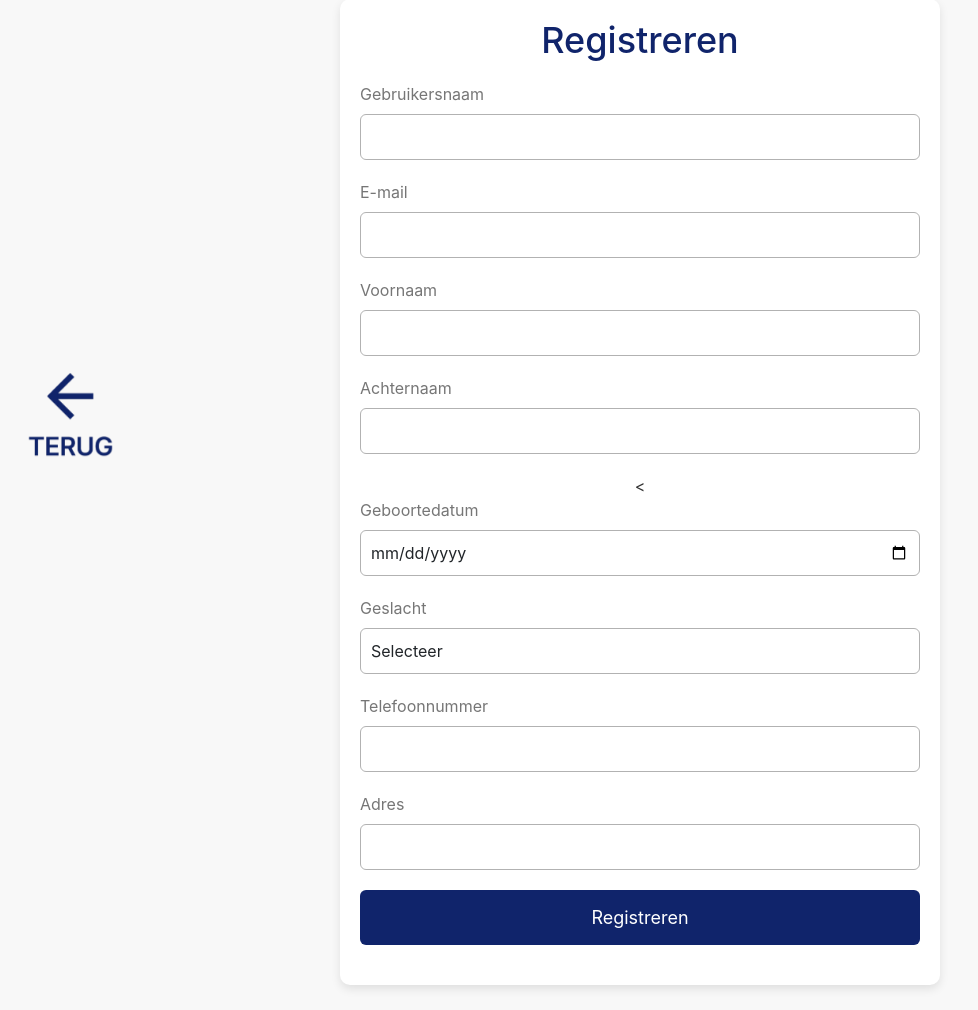
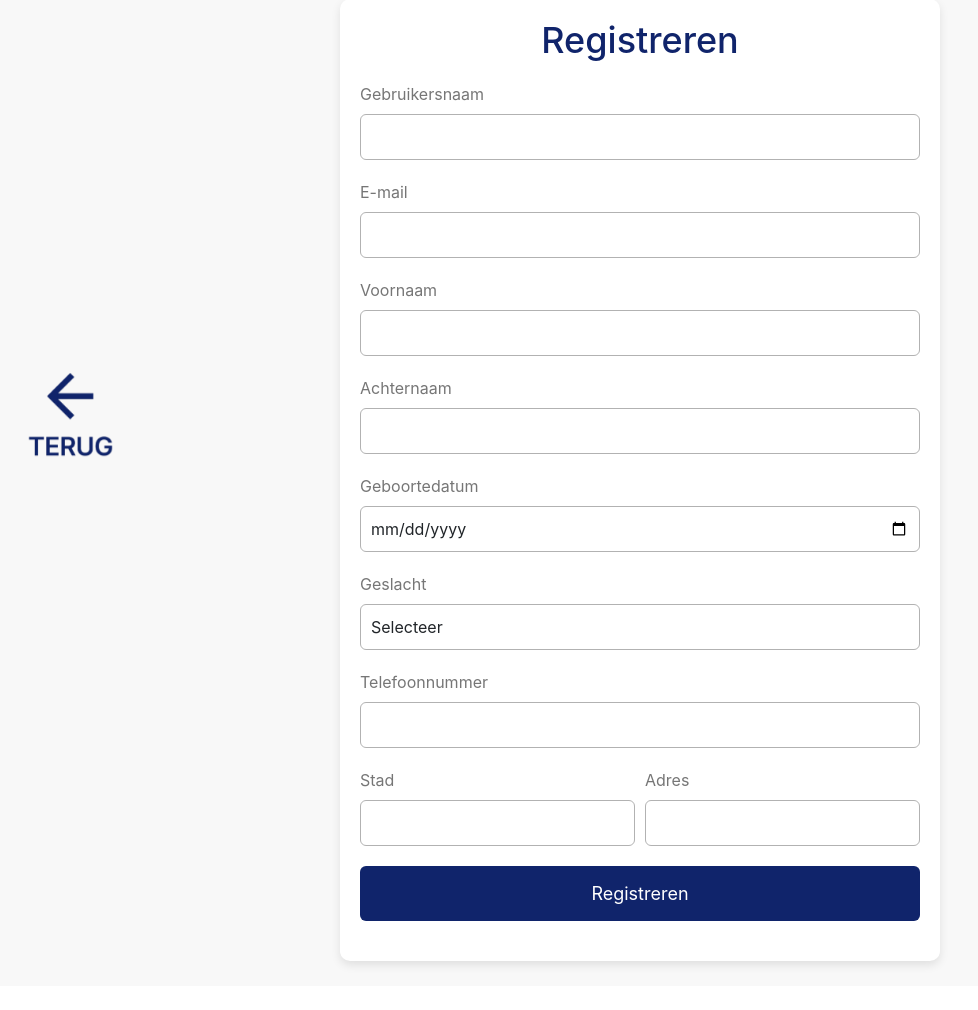
Before and after one commit to Marketplace-development/even-groups-a-d2024-group10, a Flask app: page /register in a window 1280 px wide. Shown: the part 317-1327 px from the top of the page, without its empty margins (0-978 px from the left). After the commit the page ends 1285 px from the top, so only its background shows below. Run offline with Flask 3, Linux system fonts and the light colour scheme.

Commit message:
Adres bij registratie controle

```diff
--- a/app/forms.py
+++ b/app/forms.py
@@ -14,6 +14,7 @@ class PersoonForm(FlaskForm):
     voornaam = StringField('Voornaam', validators=[DataRequired()])
     achternaam = StringField('Achternaam', validators=[DataRequired()])
     leeftijd = IntegerField('Leeftijd', validators=[DataRequired()])
+    stad = StringField('Stad', validators=[DataRequired()])
     adres = StringField('Adres', validators=[DataRequired()])
     email = StringField('Email', validators=[DataRequired(), Email()])
     tel_nr = StringField('Telefoonnummer', validators=[DataRequired(), Length(max=15)])
@@ -92,8 +93,22 @@ class RegistrationForm(FlaskForm):
         DataRequired(),
         Length(min=10, max=15, message='Telefoonnummer moet tussen 10 en 15 cijfers zijn.')
     ])
-    adres = StringField('Adres', validators=[DataRequired()])
+    stad = StringField('Stad', validators=[DataRequired(), Length(min=2, max=100)])
+    adres = StringField('Adres', validators=[DataRequired(), Length(min=2, max=100)])
     submit = SubmitField('Registeren')
+
+    def validate_stad(form, field):
+        from app.models import valideer_adres  # Zorg dat deze functie juist geïmporteerd is
+        stad = field.data
+        if not valideer_adres(stad):
+            raise ValidationError(f"De ingevoerde stad '{stad}' is ongeldig of bestaat niet.")
+
+    # Validatie voor adres (inclusief stad)
+    def validate_adres(form, field):
+        from app.models import valideer_adres  # Zorg dat deze functie juist geïmporteerd is
+        volledige_locatie = f"{form.stad.data}, {field.data}"
+        if not valideer_adres(volledige_locatie):
+            raise ValidationError("Het ingevoerde adres in combinatie met de stad is ongeldig of bestaat niet.")
 
 
 # Formulier voor inloggen (alleen gebruikersnaam)
--- a/app/routes.py
+++ b/app/routes.py
@@ -43,13 +43,13 @@ from .forms import RegistrationForm  # Zorg ervoor dat je de juiste import hebt
 def register():
     form = RegistrationForm()
 
-    # Debugging: Controleer of het formulier is ingediend
     if form.validate_on_submit():
         print("Formulier is ingediend en geldig!")
         print(f"Gebruikersnaam: {form.username.data}")
         print(f"E-mail: {form.email.data}")
         print(f"Geboortedatum: {form.geboortedatum.data}")
 
+        # Leeftijd berekenen
         geboortedatum = form.geboortedatum.data
         today = date.today()
         leeftijd = today.year - geboortedatum.year - ((today.month, today.day) < (geboortedatum.month, geboortedatum.day))
@@ -69,6 +69,16 @@ def register():
             flash('Dit e-mailadres is al in gebruik. Kies een ander e-mailadres.', 'danger')
             return redirect(url_for('main.register'))
 
+        # Combineer stad en adres in een volledige locatie
+        stad = form.stad.data
+        adres = form.adres.data
+        volledige_locatie = f"{stad}, {adres}"
+
+        # Valideer het gecombineerde adres
+        if not valideer_adres(volledige_locatie):
+            flash("Het ingevoerde adres is ongeldig of bestaat niet.", 'danger')
+            return redirect(url_for('main.register'))
+
         # Maak een nieuw Persoon object aan
         new_person = Persoon(
             voornaam=form.voornaam.data,
@@ -77,7 +87,7 @@ def register():
             geslacht=form.gender.data,
             telefoonnummer=form.telefoonnummer.data,
             email=form.email.data,
-            adres=form.adres.data,
+            adres=volledige_locatie,  # De gecombineerde locatie opslaan
             username=form.username.data,
             idnummer=generate_id_number()  # Dynamische ID
         )
@@ -95,6 +105,7 @@ def register():
     # Als het formulier niet is ingediend of niet geldig is, toon het registratieformulier
     age_error = session.pop('age_error', None)  # Get and remove 'age_error' from the session
     return render_template('register.html', form=form, age_error=age_error)
+
 
 
 
--- a/app/templates/register.html
+++ b/app/templates/register.html
@@ -88,6 +88,21 @@
     .terug-icon img:hover {
         opacity: 0.8;
     }
+
+    /* Flexbox voor Stad en Adres naast elkaar */
+    .form-row {
+        display: flex;
+        justify-content: space-between;
+    }
+
+    .form-row .form-group {
+        flex: 1;
+        margin-right: 10px;
+    }
+
+    .form-row .form-group:last-child {
+        margin-right: 0;
+    }
 </style>
 
 <div class="registration-page">
@@ -155,7 +170,7 @@
             </div>
 
             <!-- Geboortedatum -->
-            <<div class="form-group">
+            <div class="form-group">
                 <label for="geboortedatum">Geboortedatum</label>
                 {{ form.geboortedatum(class="form-control") }}
                 {% if form.geboortedatum.errors %}
@@ -172,7 +187,6 @@
                     </ul>
                 {% endif %}
             </div>
-
 
             <!-- Geslacht -->
             <div class="form-group">
@@ -200,6 +214,21 @@
                 {% endif %}
             </div>
 
+            <!-- Flexbox voor Stad en Adres -->
+            <div class="form-row">
+                <!-- Stad -->
+                <div class="form-group">
+                    <label for="stad">Stad</label>
+                    {{ form.stad(class="form-control") }}
+                    {% if form.stad.errors %}
+                        <ul class="error-list">
+                            {% for error in form.stad.errors %}
+                                <li>{{ error }}</li>
+                            {% endfor %}
+                        </ul>
+                    {% endif %}
+                </div>
+
                 <!-- Adres -->
                 <div class="form-group">
                     <label for="adres">Adres</label>
@@ -211,6 +240,7 @@
                             {% endfor %}
                         </ul>
                     {% endif %}
+                </div>
             </div>
 
             <!-- Submit knop -->
```
Lines whose indentation alone changed are shown as unchanged.
